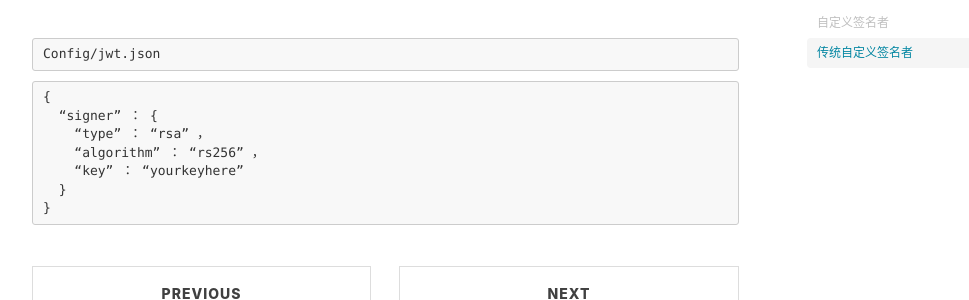
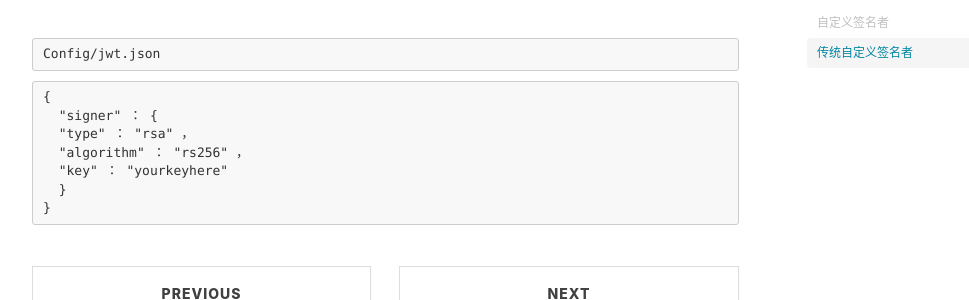
Before and after one commit to fandongtongxue/fandongtongxue.github.io, a Jekyll site: the page built from _posts/2017-08-13-iOS-SwiftVaporWeb18.markdown, in a window 1280 px wide and 900 px high, scrolled down 2400 px. Shown: the part 171-471 px from the top of the window, without its empty margins (233-1202 px from the left). Built offline with Jekyll 4.4.1, drawn with Linux system fonts in a browser that asks for light colours; nearby versions of some CDN libraries; comment, search, counter and statistics services are not loaded.

Commit message:
修复问题

````diff
--- a/_posts/2017-08-13-iOS-SwiftVaporWeb18.markdown
+++ b/_posts/2017-08-13-iOS-SwiftVaporWeb18.markdown
@@ -92,10 +92,10 @@ Config/jwt.json
 
 ```
 {
-  “signer” ： {
-    “type” ： “rsa” ，
-    “algorithm” ： “rs256” ，
-    “key” ： “yourkeyhere”
+  "signer" ： {
+  "type" ： "rsa" ，
+  "algorithm" ： "rs256" ，
+  "key" ： "yourkeyhere"
   }
 }
 ```
````
